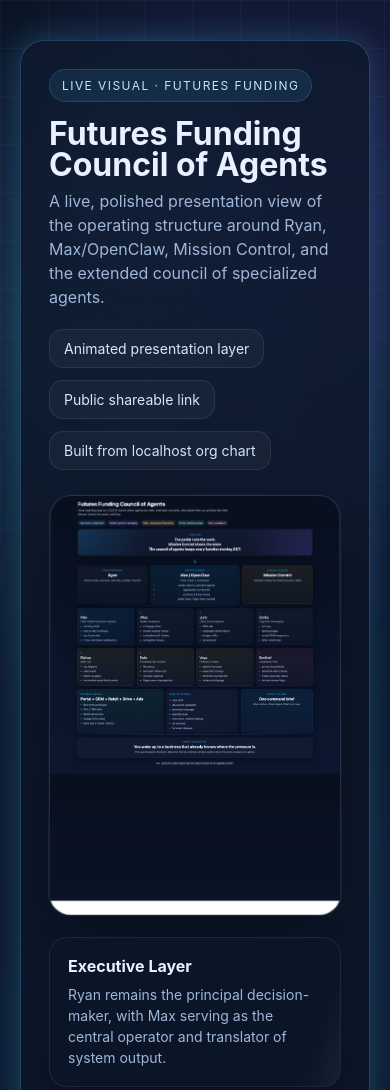
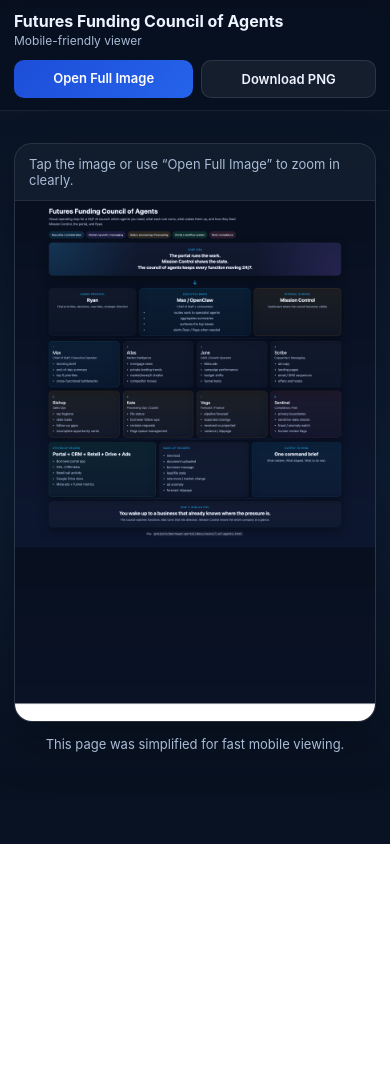
Before and after one commit to RyanCobb047/futures-funding-org-chart-live, a plain HTML site: page index.html in a window 390 px wide. Shown: the top 1090 px of the page. After the commit the page ends 844 px from the top, so only its background shows below. Drawn offline with Linux system fonts and the light colour scheme.

Commit message:
Simplify mobile org chart viewer

```diff
--- a/index.html
+++ b/index.html
@@ -6,266 +6,141 @@
   <title>Futures Funding Council of Agents</title>
   <style>
     :root {
-      --bg-1: #081120;
-      --bg-2: #0d1c33;
-      --panel: rgba(10, 22, 40, 0.7);
-      --line: rgba(99, 179, 237, 0.28);
-      --text: #e8f1ff;
-      --muted: #9fb6d8;
-      --accent: #54c2ff;
-      --accent-2: #7c5cff;
-      --glow: 0 0 30px rgba(84, 194, 255, 0.25);
+      --bg: #081120;
+      --panel: #0d1c33;
+      --line: rgba(255,255,255,.10);
+      --text: #eef4ff;
+      --muted: #a9bbd6;
+      --accent: #63c7ff;
     }
-
     * { box-sizing: border-box; }
     body {
       margin: 0;
-      min-height: 100vh;
       font-family: Inter, ui-sans-serif, system-ui, -apple-system, BlinkMacSystemFont, "Segoe UI", sans-serif;
+      background: linear-gradient(180deg, #081120, #0d1c33 60%, #081120);
       color: var(--text);
-      background:
-        radial-gradient(circle at 20% 20%, rgba(84,194,255,.14), transparent 28%),
-        radial-gradient(circle at 80% 12%, rgba(124,92,255,.18), transparent 24%),
-        linear-gradient(160deg, var(--bg-1), var(--bg-2) 60%, #09131f);
-      overflow-x: hidden;
     }
-
-    .grid {
-      position: fixed;
-      inset: 0;
-      background-image:
-        linear-gradient(rgba(255,255,255,.04) 1px, transparent 1px),
-        linear-gradient(90deg, rgba(255,255,255,.04) 1px, transparent 1px);
-      background-size: 48px 48px;
-      mask-image: linear-gradient(to bottom, rgba(0,0,0,.8), rgba(0,0,0,.25));
-      pointer-events: none;
+    .wrap {
+      max-width: 1080px;
+      margin: 0 auto;
+      padding: 16px 14px 32px;
     }
-
-    .orb {
-      position: fixed;
-      border-radius: 999px;
-      filter: blur(16px);
-      opacity: .35;
-      pointer-events: none;
-      animation: drift 14s ease-in-out infinite;
+    .top {
+      position: sticky;
+      top: 0;
+      z-index: 20;
+      backdrop-filter: blur(10px);
+      background: rgba(8, 17, 32, 0.82);
+      border-bottom: 1px solid rgba(255,255,255,.08);
     }
-    .orb.one { width: 220px; height: 220px; background: rgba(84,194,255,.18); top: 8%; left: 6%; }
-    .orb.two { width: 180px; height: 180px; background: rgba(124,92,255,.18); top: 58%; right: 9%; animation-duration: 18s; }
-    .orb.three { width: 140px; height: 140px; background: rgba(52,211,153,.18); bottom: 10%; left: 18%; animation-duration: 16s; }
-
-    @keyframes drift {
-      0%,100% { transform: translate3d(0,0,0) scale(1); }
-      50% { transform: translate3d(26px,-20px,0) scale(1.08); }
+    .top-inner {
+      max-width: 1080px;
+      margin: 0 auto;
+      padding: 12px 14px;
+      display: flex;
+      align-items: center;
+      justify-content: space-between;
+      gap: 12px;
     }
-
-    .wrap {
-      position: relative;
-      max-width: 1360px;
-      margin: 0 auto;
-      padding: 40px 20px 64px;
+    h1 {
+      margin: 0;
+      font-size: 16px;
+      line-height: 1.2;
     }
-
-    .hero {
-      position: relative;
+    .sub {
+      color: var(--muted);
+      font-size: 12px;
+      margin-top: 2px;
+    }
+    .actions {
+      display: flex;
+      gap: 8px;
+      flex-wrap: wrap;
+      justify-content: flex-end;
+    }
+    .btn {
+      text-decoration: none;
+      color: white;
+      background: linear-gradient(135deg, #1d4ed8, #2563eb);
+      padding: 10px 12px;
+      border-radius: 10px;
+      font-size: 13px;
+      font-weight: 600;
+      white-space: nowrap;
+    }
+    .btn.secondary {
+      background: rgba(255,255,255,.06);
       border: 1px solid var(--line);
-      background: linear-gradient(180deg, rgba(14,25,45,.82), rgba(9,18,34,.68));
-      box-shadow: var(--glow);
-      border-radius: 24px;
-      padding: 28px;
+      color: var(--text);
+    }
+    .card {
+      margin-top: 16px;
+      background: rgba(255,255,255,.03);
+      border: 1px solid var(--line);
+      border-radius: 18px;
       overflow: hidden;
+      box-shadow: 0 20px 50px rgba(0,0,0,.25);
     }
-
-    .hero::after {
-      content: "";
-      position: absolute;
-      inset: -30% auto auto -10%;
-      width: 280px;
-      height: 280px;
-      background: radial-gradient(circle, rgba(84,194,255,.22), transparent 60%);
-      animation: pulse 7s ease-in-out infinite;
+    .hint {
+      padding: 12px 14px;
+      color: var(--muted);
+      font-size: 13px;
+      border-bottom: 1px solid rgba(255,255,255,.08);
     }
-
-    @keyframes pulse {
-      0%,100% { transform: scale(1); opacity: .7; }
-      50% { transform: scale(1.15); opacity: 1; }
+    .image-link {
+      display: block;
+      line-height: 0;
+      background: #0b1730;
     }
-
-    .eyebrow {
-      display: inline-flex;
-      align-items: center;
-      gap: 8px;
-      padding: 8px 12px;
-      border-radius: 999px;
-      background: rgba(84,194,255,.10);
-      border: 1px solid rgba(84,194,255,.18);
-      color: #bfe7ff;
-      font-size: 12px;
-      text-transform: uppercase;
-      letter-spacing: .12em;
-    }
-
-    h1 {
-      margin: 16px 0 8px;
-      font-size: clamp(32px, 5vw, 56px);
-      line-height: .98;
-      max-width: 780px;
-    }
-
-    .sub {
-      margin: 0;
-      max-width: 760px;
-      color: var(--muted);
-      font-size: clamp(16px, 2vw, 20px);
-      line-height: 1.5;
-    }
-
-    .meta {
-      display: flex;
-      flex-wrap: wrap;
-      gap: 12px;
-      margin-top: 20px;
-    }
-
-    .meta span {
-      padding: 10px 14px;
-      border-radius: 14px;
-      background: rgba(255,255,255,.04);
-      border: 1px solid rgba(255,255,255,.08);
-      color: #d7e7ff;
-      font-size: 14px;
-    }
-
-    .frame {
-      margin-top: 24px;
-      border-radius: 22px;
-      overflow: hidden;
-      border: 1px solid rgba(255,255,255,.10);
-      background: rgba(255,255,255,.03);
-      box-shadow: 0 22px 80px rgba(0,0,0,.35);
-      transform: perspective(1400px) rotateX(1.5deg);
-    }
-
-    .frame img {
+    .image-link img {
       display: block;
       width: 100%;
       height: auto;
     }
-
-    .scan {
-      position: absolute;
-      inset: auto 0 0 0;
-      height: 120px;
-      background: linear-gradient(to bottom, transparent, rgba(84,194,255,.10), transparent);
-      mix-blend-mode: screen;
-      animation: scan 6s linear infinite;
-      pointer-events: none;
-    }
-
-    @keyframes scan {
-      0% { transform: translateY(-720px); }
-      100% { transform: translateY(720px); }
-    }
-
-    .cards {
-      display: grid;
-      grid-template-columns: repeat(auto-fit, minmax(220px, 1fr));
-      gap: 16px;
-      margin-top: 22px;
-    }
-
-    .card {
-      position: relative;
-      padding: 18px;
-      border-radius: 18px;
-      background: var(--panel);
-      border: 1px solid rgba(255,255,255,.08);
-      backdrop-filter: blur(14px);
-      box-shadow: 0 12px 36px rgba(0,0,0,.18);
-      overflow: hidden;
-    }
-
-    .card::before {
-      content: "";
-      position: absolute;
-      top: 0;
-      left: -40%;
-      width: 40%;
-      height: 100%;
-      background: linear-gradient(90deg, transparent, rgba(255,255,255,.08), transparent);
-      transform: skewX(-18deg);
-      animation: shimmer 8s ease-in-out infinite;
-    }
-
-    @keyframes shimmer {
-      0%, 100% { left: -45%; }
-      50% { left: 115%; }
-    }
-
-    .card h3 {
-      margin: 0 0 8px;
-      font-size: 16px;
-    }
-
-    .card p {
-      margin: 0;
+    .footer-note {
+      margin-top: 14px;
       color: var(--muted);
-      font-size: 14px;
-      line-height: 1.5;
-    }
-
-    footer {
-      padding: 28px 8px 0;
-      color: #90a8c8;
       font-size: 13px;
       text-align: center;
+    }
+    @media (max-width: 700px) {
+      .top-inner {
+        align-items: flex-start;
+        flex-direction: column;
+      }
+      .actions {
+        width: 100%;
+        justify-content: stretch;
+      }
+      .btn {
+        flex: 1 1 auto;
+        text-align: center;
+      }
     }
   </style>
 </head>
 <body>
-  <div class="grid"></div>
-  <div class="orb one"></div>
-  <div class="orb two"></div>
-  <div class="orb three"></div>
+  <div class="top">
+    <div class="top-inner">
+      <div>
+        <h1>Futures Funding Council of Agents</h1>
+        <div class="sub">Mobile-friendly viewer</div>
+      </div>
+      <div class="actions">
+        <a class="btn" href="council-of-agents.png" target="_blank" rel="noopener">Open Full Image</a>
+        <a class="btn secondary" href="council-of-agents.png" download>Download PNG</a>
+      </div>
+    </div>
+  </div>
 
   <main class="wrap">
-    <section class="hero">
-      <div class="eyebrow">Live visual · Futures Funding</div>
-      <h1>Futures Funding Council of Agents</h1>
-      <p class="sub">A live, polished presentation view of the operating structure around Ryan, Max/OpenClaw, Mission Control, and the extended council of specialized agents.</p>
-      <div class="meta">
-        <span>Animated presentation layer</span>
-        <span>Public shareable link</span>
-        <span>Built from localhost org chart</span>
-      </div>
-
-      <div class="frame">
+    <section class="card">
+      <div class="hint">Tap the image or use “Open Full Image” to zoom in clearly.</div>
+      <a class="image-link" href="council-of-agents.png" target="_blank" rel="noopener">
         <img src="council-of-agents.png" alt="Futures Funding Council of Agents org chart" />
-        <div class="scan"></div>
-      </div>
-
-      <div class="cards">
-        <article class="card">
-          <h3>Executive Layer</h3>
-          <p>Ryan remains the principal decision-maker, with Max serving as the central operator and translator of system output.</p>
-        </article>
-        <article class="card">
-          <h3>Operational Core</h3>
-          <p>Mission Control, workflow triggers, and system-of-record inputs route work into specialized agent roles.</p>
-        </article>
-        <article class="card">
-          <h3>Council Structure</h3>
-          <p>The council model separates execution, intelligence, documentation, risk monitoring, and borrower/process support.</p>
-        </article>
-        <article class="card">
-          <h3>Presentation Mode</h3>
-          <p>This version adds motion, glow, and cinematic polish without touching the production business site.</p>
-        </article>
-      </div>
+      </a>
     </section>
-
-    <footer>
-      Built as a standalone share page outside the main Futures Funding site.
-    </footer>
+    <div class="footer-note">This page was simplified for fast mobile viewing.</div>
   </main>
 </body>
 </html>
```
